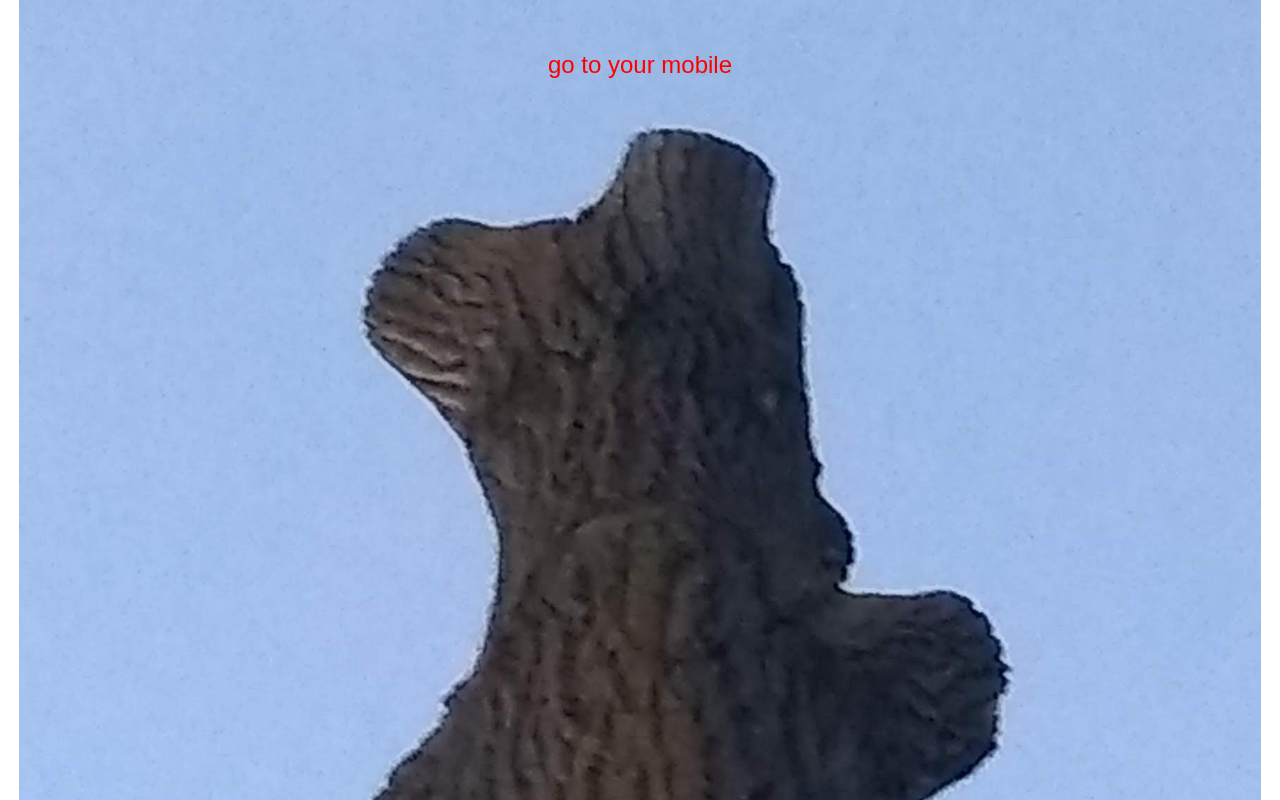
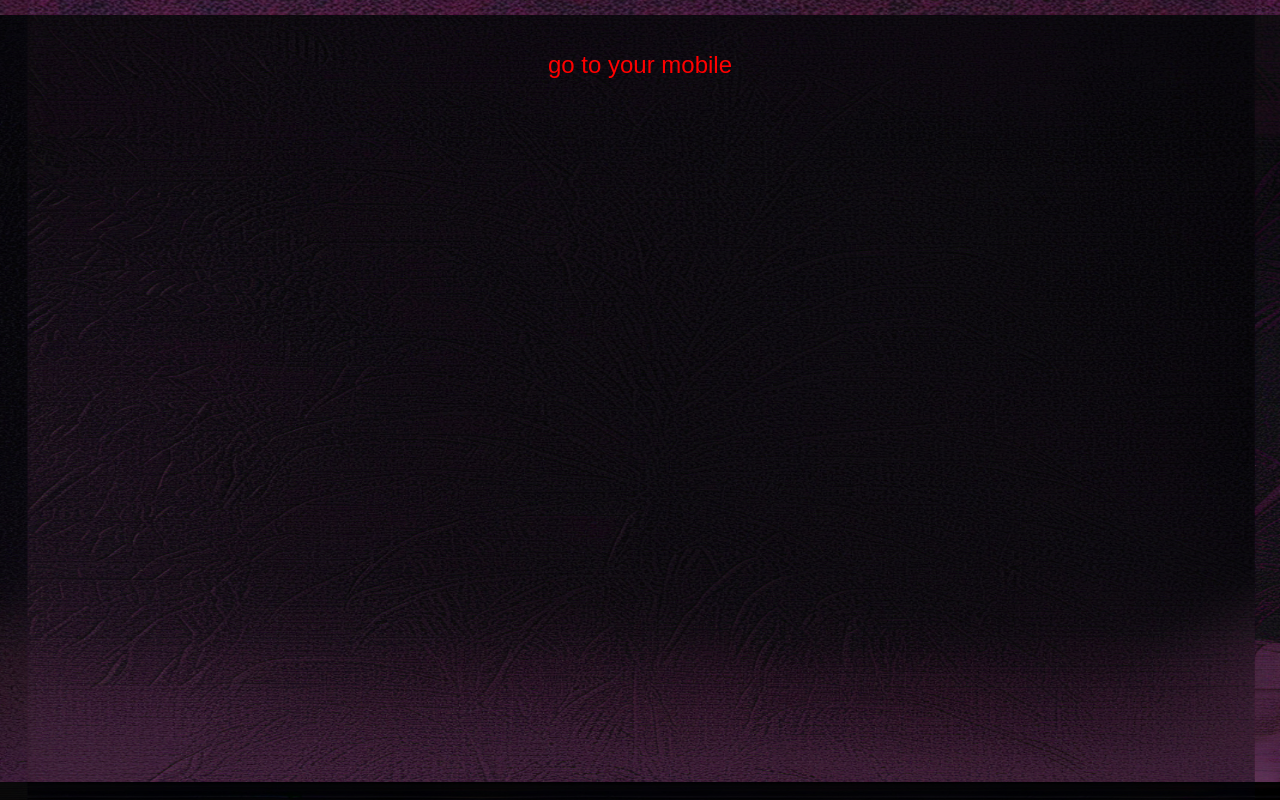
Before and after one commit to Tom-Cat-Ctrl/organgametesting, a website: page index.html in a window 1280 px wide. Drawn offline with Linux system fonts and the light colour scheme.

Commit message:
dtrty
yip!

```diff
--- a/style.css
+++ b/style.css
@@ -34,7 +34,10 @@ p {
 
 /* Specific styles for each page */
 .page-one {
-    background-image:url('images/C.jpg'); /* Background for index.html */
+    background-image:url('images/BackgroundZero.jpg'); /* Background for index.html */
+    background-size: 100% 100%; /* Stretch to fill the screen exactly */
+    background-position: center;
+    background-repeat: no-repeat;
 }
 
 .page-two {
@@ -56,6 +59,7 @@ h1 {
 
 #pageOneTextTwo {
     color:#0216c9; /* Set background text color to black (or any color you prefer) */
+    color:#0dd450; /* Set background text color to black (or any color you prefer) */
 }
 
 #inputField {
```
Also changed, not shown: images/BackgroundZero.jpg (added).
